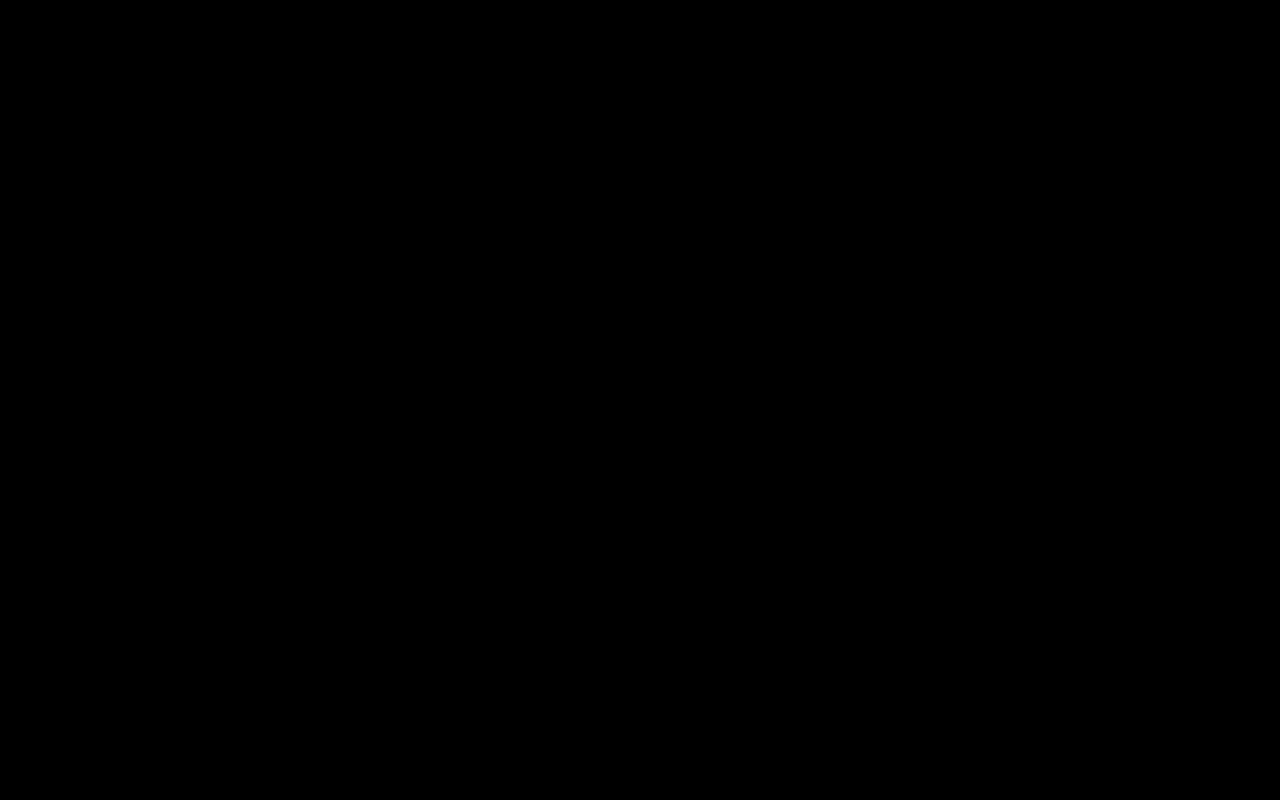
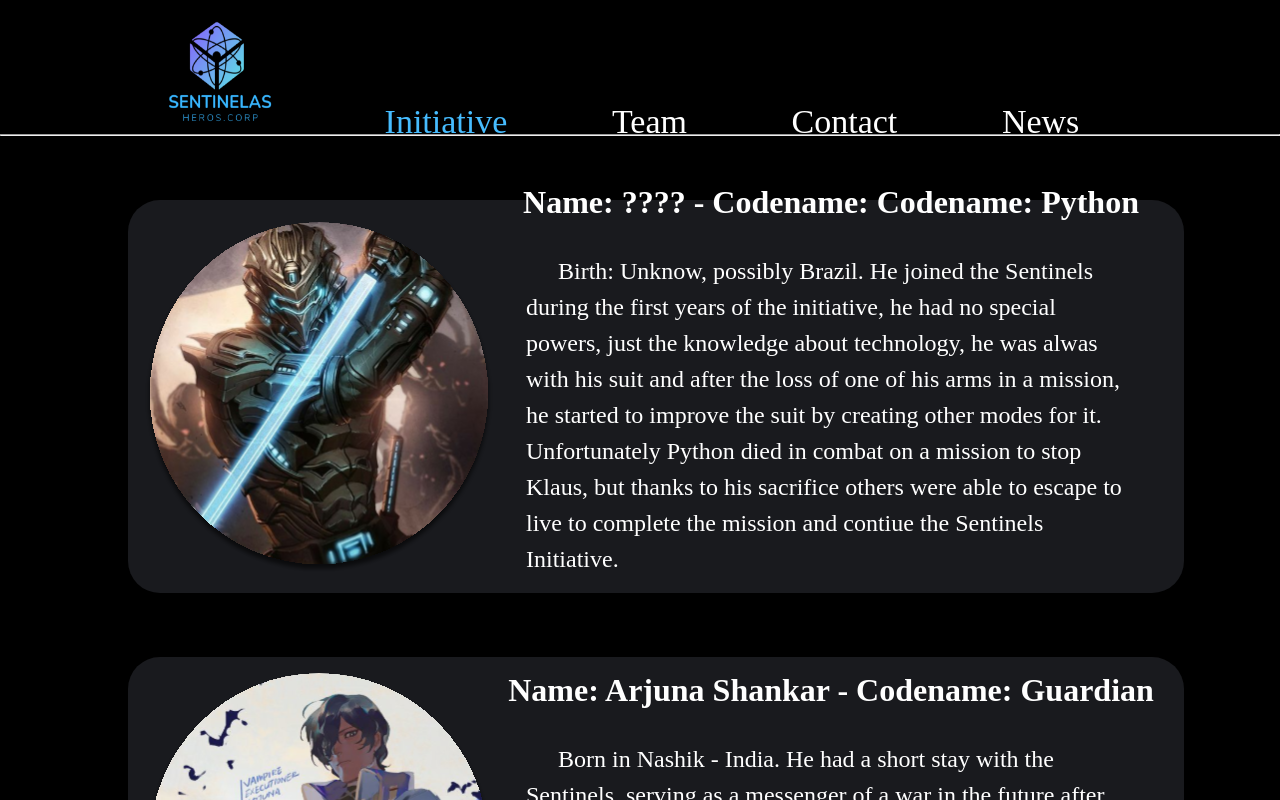
Before and after one commit to IsequielNascimento/React-Sentinels-Site, a React (Create React App) app: page /inactiveHeroes in a window 1280 px wide. Before the commit this address had no page. Shown: the top 800 px of the page. Built offline with nearby package versions, Linux system fonts and the light colour scheme.

Commit message:
Completing the Inactive Heroes page

```diff
--- a/src/App.tsx
+++ b/src/App.tsx
@@ -2,6 +2,7 @@ import {BrowserRouter as Router, Route, Routes} from 'react-router-dom';
 import { Initiative } from './pages/initiative';
 import { Team } from './pages/team';
 import { ActiveHeroes } from './pages/activeHeroes';
+import { InactiveHeroes } from './pages/inactiveHeroes';
 
 function App() {
   return (
@@ -10,6 +11,7 @@ function App() {
       <Route path="/" element={<Initiative/>} />
       <Route path="/team" element={<Team/>} />
       <Route path="/activeHeroes" element={<ActiveHeroes/>} />
+      <Route path="/inactiveHeroes" element={<InactiveHeroes/>} />
     </Routes>
    </Router>
   );
--- a/src/pages/activeHeroes/styles.ts
+++ b/src/pages/activeHeroes/styles.ts
@@ -7,7 +7,7 @@ export const Container = styled.div`
 
   width: 100%;
   height: 100%;
-  border: 1px solid white;
+
 `;
 
 export const Column = styled.div`
--- /dev/null
+++ b/src/pages/inactiveHeroes/index.tsx
@@ -0,0 +1,28 @@
+import { Header } from "../../components/Header";
+import { HeroCard } from "../../components/HeroCard";
+import { Column, Container } from "./styles";
+import python from "../../assets/InactiveHeroes/Python.svg";
+import arjuna from "../../assets/InactiveHeroes/Arjuna.svg";
+export const InactiveHeroes = () => {
+    return (
+      <>
+        <Header />
+
+        <Container>
+          <Column>
+
+          <HeroCard
+          title={"Name: ???? - Codename: Codename: Python"}
+          text={"Birth: Unknow, possibly Brazil. He joined the Sentinels during the first years of the initiative, he had no special powers, just the knowledge about technology, he was alwas with his suit and after the loss of one of his arms in a mission, he started to improve the suit by creating other modes for it. Unfortunately Python died in combat on a mission to stop Klaus, but thanks to his sacrifice others were able to escape to live to complete the mission and contiue the Sentinels Initiative."}
+          src={python}/>
+
+          <HeroCard
+          title={"Name: Arjuna Shankar - Codename: Guardian"}
+          text={"Born in Nashik - India. He had a short stay with the Sentinels, serving as a messenger of a war in the future after being warned by a mythical being that the bow used by Arjuna also belonged to him. On his first mission he faced a being that attacked a local blood bank. The reasons are not known, but Arjuna has disbanded from the Sentinels and his whereabouts are unknown."}
+          src={arjuna}/>
+
+       </Column>
+        </Container>
+      </>
+    );
+  };
--- a/src/pages/inatctiveHeroes/styles.ts
+++ b/src/pages/inactiveHeroes/styles.ts
@@ -7,7 +7,7 @@ export const Container = styled.div`
 
   width: 100%;
   height: 100%;
-  border: 1px solid white;
+
 `;
 
 export const Column = styled.div`
```
Also changed, not shown: src/pages/inatctiveHeroes/index.tsx (deleted, +0 -27 lines), src/assets/InactiveHeroes/Arjuna.svg (renamed from src/assets/InativeHeroes/Arjuna.svg), src/assets/InactiveHeroes/Python.svg (renamed from src/assets/InativeHeroes/Python.svg).
